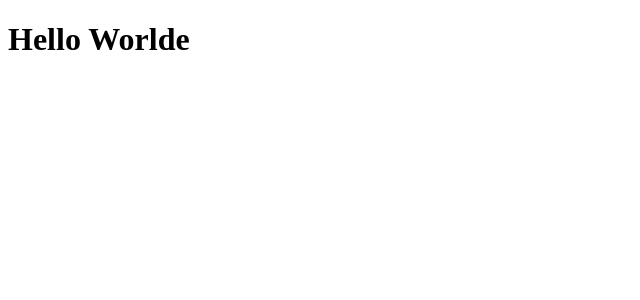
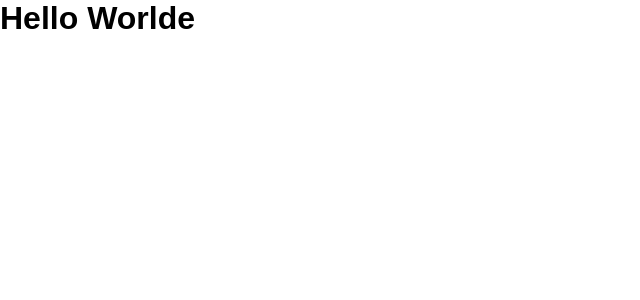
Before and after one commit to BarrosVentura/github-explorer, a React app: page / in a window 1280 px wide. Shown: the top 300 px of the page, without its empty margins (0-640 px from the left). Built offline with nearby package versions, Linux system fonts and the light colour scheme.

Commit message:
Add webpack config for css/style loader, creates new global style

```diff
--- a/package.json
+++ b/package.json
@@ -18,7 +18,9 @@
     "@babel/preset-react": "^7.16.7",
     "babel-loader": "^8.2.5",
     "cross-env": "^7.0.3",
+    "css-loader": "^6.7.1",
     "html-webpack-plugin": "^5.5.0",
+    "style-loader": "^3.3.1",
     "webpack": "^5.72.1",
     "webpack-cli": "^4.9.2",
     "webpack-dev-server": "^4.9.0"
--- a/src/App.jsx
+++ b/src/App.jsx
@@ -1,3 +1,5 @@
+import "./styles/global.css";
+
 export function App() {
   return <h1>Hello Worlde</h1>;
 }
--- /dev/null
+++ b/src/styles/global.css
@@ -0,0 +1,9 @@
+* {
+  margin: 0;
+  padding: 0;
+  box-sizing: border-box;
+}
+
+body {
+  font-family: Arial, Helvetica, sans-serif;
+}
--- a/webpack.config.js
+++ b/webpack.config.js
@@ -29,6 +29,11 @@
         exclude: /node_modules/,
         use: "babel-loader",
       },
+      {
+        test: /\.css$/,
+        exclude: /node_modules/,
+        use: ["style-loader", "css-loader"],
+      },
     ],
   },
 };
```
Also changed, not shown: 1 other file (tests, documents, lock files or other folders).
